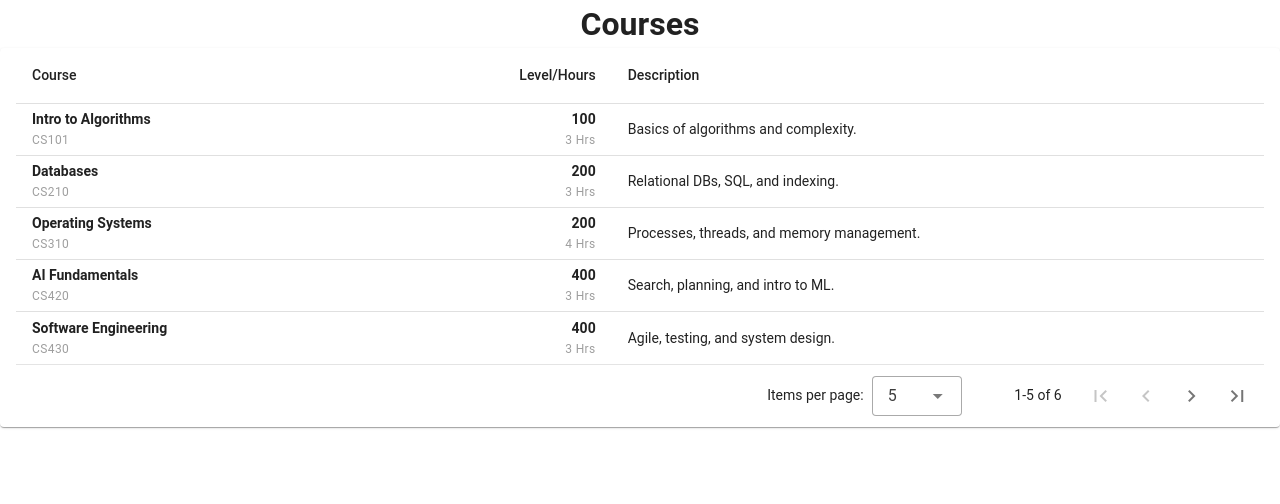
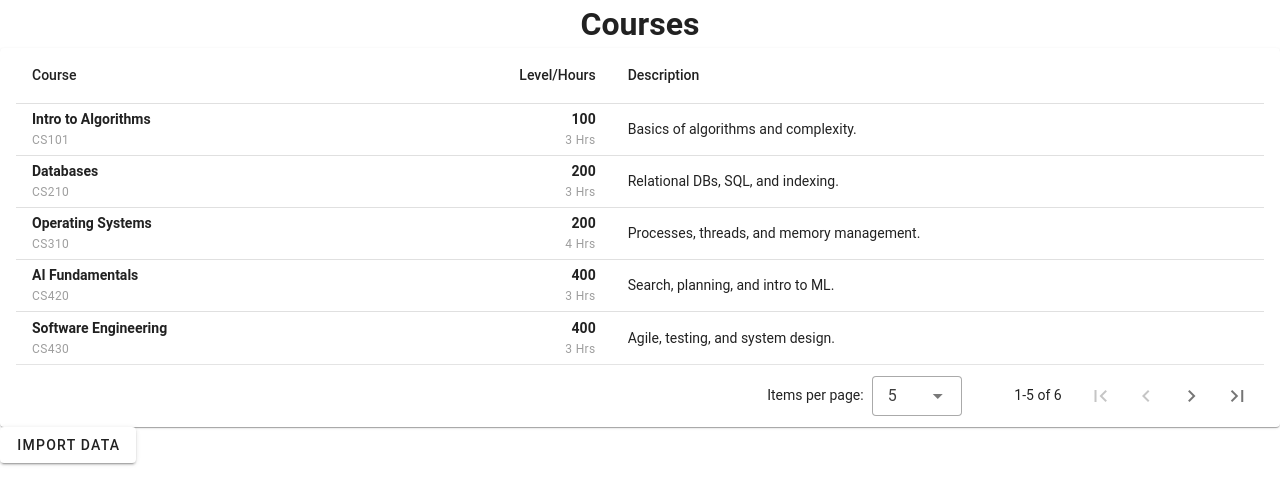
Before and after one commit to La-S/SE-IV-Website-Vue, a Vue app: page / in a window 1280 px wide. Shown: the top 504 px of the page. Built offline with nearby package versions, Linux system fonts and the light colour scheme; a small style sheet from the web is missing.

Commit message:
Add custom modal

```diff
--- a/components.d.ts
+++ b/components.d.ts
@@ -9,6 +9,7 @@ export {}
 declare module 'vue' {
   export interface GlobalComponents {
     AddCoursePage: typeof import('./src/components/AddCoursePage.vue')['default']
+    CustomModal: typeof import('./src/components/CustomModal.vue')['default']
     HelloWorld: typeof import('./src/components/HelloWorld.vue')['default']
   }
 }
--- a/src/components/AddCoursePage.vue
+++ b/src/components/AddCoursePage.vue
@@ -35,10 +35,23 @@
   </template>
 </v-data-table-server>
   </v-card>
+
+  <CustomModal title="Import Data">
+    <template v-slot:modal-body>
+      <h2>test</h2>
+    </template>
+    <template v-slot:actions>
+      <v-btn
+      text="BTN 1"
+      @click="console.log('TEST!!!')"
+    ></v-btn>
+    </template>
+  </CustomModal>
 </template>
 
 <script setup>
 import { ref } from 'vue'
+import CustomModal from './CustomModal.vue'
 
 const itemsPerPage = ref(5)
 const headers = ref([
--- /dev/null
+++ b/src/components/CustomModal.vue
@@ -0,0 +1,30 @@
+<template>
+  <v-dialog max-width="500px">
+    <template v-slot:activator="{ props: activatorProps }">
+      <v-btn
+        v-bind="activatorProps"
+        :text="props.title"
+      ></v-btn>
+    </template>
+
+    <template v-slot:default="{ isActive }">
+      <v-card :title="props.title">
+        <v-card-text>
+          <slot name="modal-body"></slot>
+        </v-card-text>
+
+        <v-card-actions>
+          <slot name="actions"></slot>
+          <v-btn
+            text="Cancel"
+            @click="isActive.value = false"
+          ></v-btn>
+        </v-card-actions>
+      </v-card>
+    </template>
+  </v-dialog>
+</template>
+
+<script setup lang="ts">
+  const props = defineProps({title: String})
+</script>
```
